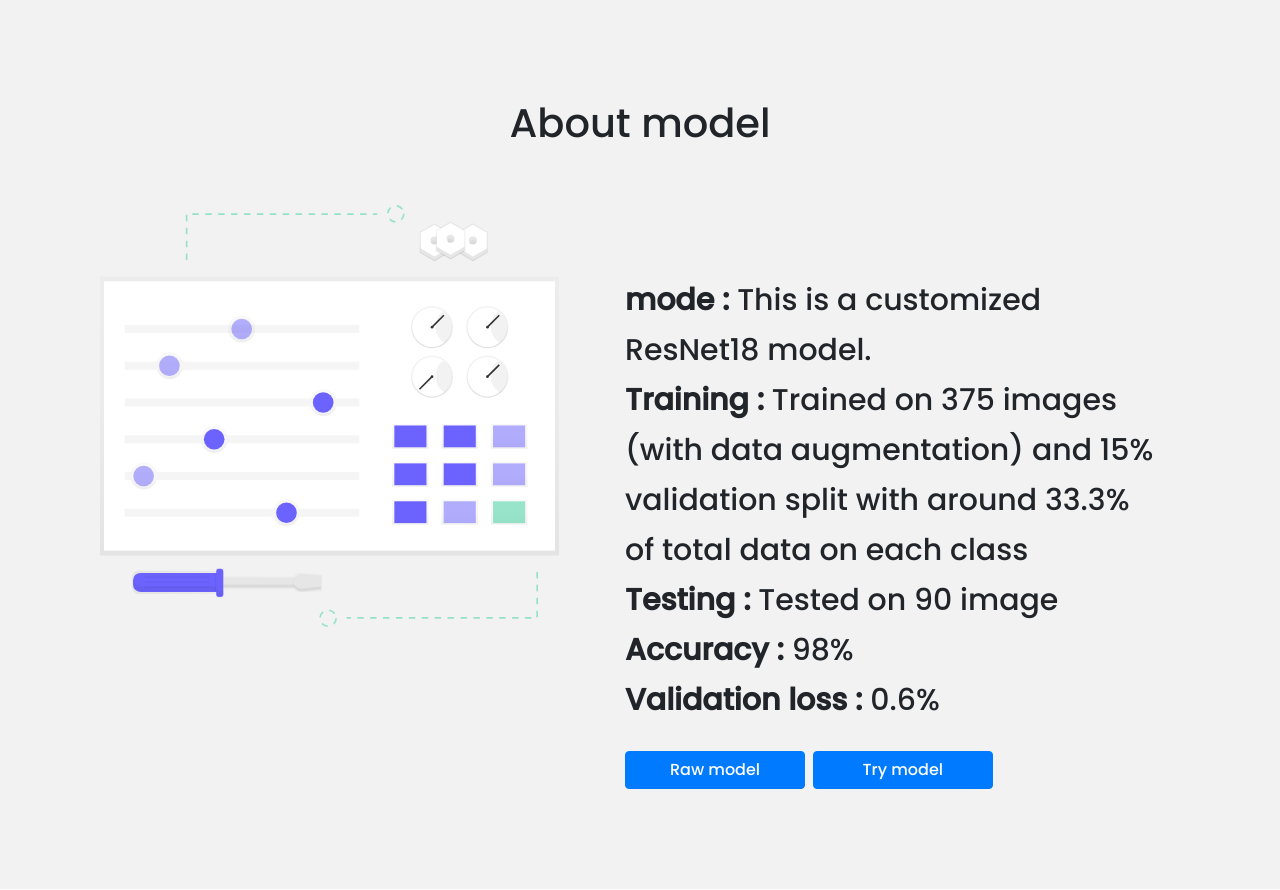
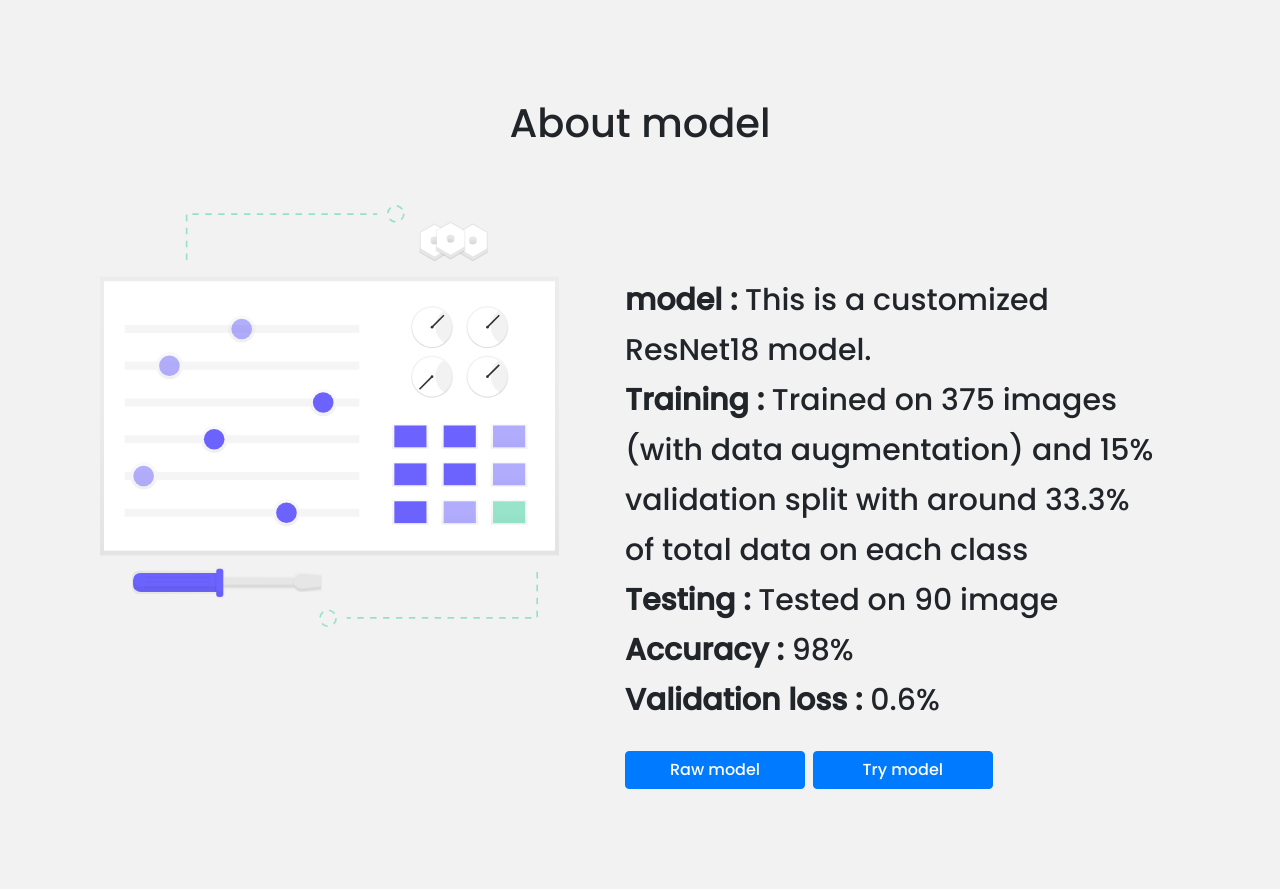
Before and after one commit to cppcoders/Sat-Classification, a Flask app: page / in a window 1280 px wide; the page is wider, and only the part inside the window is pictured. Shown: the part 1826-2716 px from the top of that part. Run offline with Flask 2, Linux system fonts and the light colour scheme; some libraries are stand-ins or nearby versions.

Commit message:
Fixed some typos

```diff
--- a/templates/home.html
+++ b/templates/home.html
@@ -203,6 +203,7 @@
                     <p style="line-height: 50px;">
                         This project is an EgSA summer 2020 training program project, tha main goal was to build a deep learning model
                         that takes a satellite image and classify it to <b>desert, plant or water</b>. </br>
+                        To Know more please play the video
                     </p>
                 </div>
             </div>
@@ -227,7 +228,7 @@
             <div class="about_model_left col-lg-6 col-sm-12">
                 <div>
                     <p style="line-height: 50px;">
-                        <b>mode : </b> This is a customized ResNet18 model.</br>
+                        <b>model : </b> This is a customized ResNet18 model.</br>
                         <b>Training : </b> Trained on 375 images (with data augmentation) and 15% validation split with around 33.3% of total data on each class </br>
                         <b>Testing : </b> Tested on 90 image  </br>
                         <b>Accuracy : </b> 98% </br>
```
